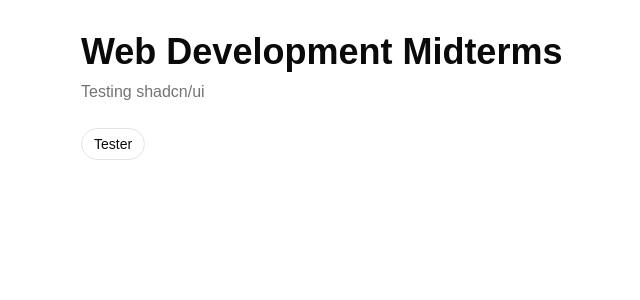
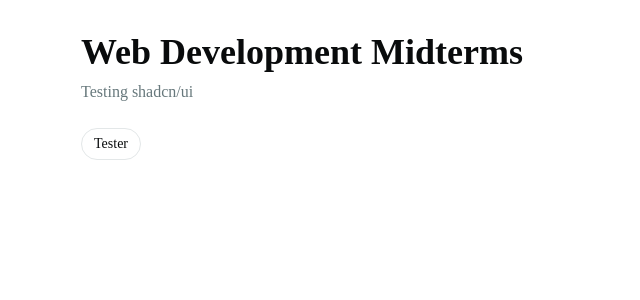
Before and after one commit to mrcv-dmg/midterm-project-webdvt, a React (Vite) app: page / in a window 1280 px wide. Shown: the top 300 px of the page, without its empty margins (15-655 px from the left). Built offline with nearby package versions, Linux system fonts and the light colour scheme.

Commit message:
switched to a custom shadui-based preset

```diff
--- a/package.json
+++ b/package.json
@@ -14,6 +14,7 @@
     "@fontsource-variable/geist": "^5.3.0",
     "@fontsource-variable/inter": "^5.3.0",
     "@fontsource-variable/jetbrains-mono": "^5.3.0",
+    "@fontsource-variable/merriweather": "^5.3.0",
     "@phosphor-icons/react": "^2.1.10",
     "@tailwindcss/vite": "^4.3.3",
     "class-variance-authority": "^0.7.1",
--- a/src/index.css
+++ b/src/index.css
@@ -2,6 +2,7 @@
 @import "shadcn/tailwind.css";
 @import "tw-animate-css";
 @import "@fontsource-variable/inter";
+@import "@fontsource-variable/merriweather";
 
 @custom-variant dark (&:is(.dark *));
 
@@ -44,77 +45,78 @@
   --radius-2xl: calc(var(--radius) * 1.8);
   --radius-3xl: calc(var(--radius) * 2.2);
   --radius-4xl: calc(var(--radius) * 2.6);
-  --font-heading: var(--font-sans);
+  --font-heading: var(--font-serif);
   --font-sans: 'Inter Variable', sans-serif;
+  --font-serif: 'Merriweather Variable', serif;
 }
 
 :root {
   --radius: 0.625rem;
   --background: oklch(1 0 0);
-  --foreground: oklch(0.145 0 0);
+  --foreground: oklch(0.148 0.004 228.8);
   --card: oklch(1 0 0);
-  --card-foreground: oklch(0.145 0 0);
+  --card-foreground: oklch(0.148 0.004 228.8);
   --popover: oklch(1 0 0);
-  --popover-foreground: oklch(0.145 0 0);
-  --primary: oklch(0.205 0 0);
-  --primary-foreground: oklch(0.985 0 0);
-  --secondary: oklch(0.97 0 0);
-  --secondary-foreground: oklch(0.205 0 0);
-  --muted: oklch(0.97 0 0);
-  --muted-foreground: oklch(0.556 0 0);
-  --accent: oklch(0.97 0 0);
-  --accent-foreground: oklch(0.205 0 0);
+  --popover-foreground: oklch(0.148 0.004 228.8);
+  --primary: oklch(0.218 0.008 223.9);
+  --primary-foreground: oklch(0.987 0.002 197.1);
+  --secondary: oklch(0.963 0.002 197.1);
+  --secondary-foreground: oklch(0.218 0.008 223.9);
+  --muted: oklch(0.963 0.002 197.1);
+  --muted-foreground: oklch(0.56 0.021 213.5);
+  --accent: oklch(0.218 0.008 223.9);
+  --accent-foreground: oklch(0.987 0.002 197.1);
   --destructive: oklch(0.577 0.245 27.325);
-  --border: oklch(0.922 0 0);
-  --input: oklch(0.922 0 0);
-  --ring: oklch(0.708 0 0);
-  --chart-1: oklch(0.87 0 0);
-  --chart-2: oklch(0.556 0 0);
-  --chart-3: oklch(0.439 0 0);
-  --chart-4: oklch(0.371 0 0);
-  --chart-5: oklch(0.269 0 0);
-  --sidebar: oklch(0.985 0 0);
-  --sidebar-foreground: oklch(0.145 0 0);
-  --sidebar-primary: oklch(0.205 0 0);
-  --sidebar-primary-foreground: oklch(0.985 0 0);
-  --sidebar-accent: oklch(0.97 0 0);
-  --sidebar-accent-foreground: oklch(0.205 0 0);
-  --sidebar-border: oklch(0.922 0 0);
-  --sidebar-ring: oklch(0.708 0 0);
+  --border: oklch(0.925 0.005 214.3);
+  --input: oklch(0.925 0.005 214.3);
+  --ring: oklch(0.723 0.014 214.4);
+  --chart-1: oklch(0.872 0.007 219.6);
+  --chart-2: oklch(0.56 0.021 213.5);
+  --chart-3: oklch(0.45 0.017 213.2);
+  --chart-4: oklch(0.378 0.015 216);
+  --chart-5: oklch(0.275 0.011 216.9);
+  --sidebar: oklch(0.987 0.002 197.1);
+  --sidebar-foreground: oklch(0.148 0.004 228.8);
+  --sidebar-primary: oklch(0.218 0.008 223.9);
+  --sidebar-primary-foreground: oklch(0.987 0.002 197.1);
+  --sidebar-accent: oklch(0.963 0.002 197.1);
+  --sidebar-accent-foreground: oklch(0.218 0.008 223.9);
+  --sidebar-border: oklch(0.925 0.005 214.3);
+  --sidebar-ring: oklch(0.723 0.014 214.4);
 }
 
 .dark {
-  --background: oklch(0.145 0 0);
-  --foreground: oklch(0.985 0 0);
-  --card: oklch(0.205 0 0);
-  --card-foreground: oklch(0.985 0 0);
-  --popover: oklch(0.205 0 0);
-  --popover-foreground: oklch(0.985 0 0);
-  --primary: oklch(0.922 0 0);
-  --primary-foreground: oklch(0.205 0 0);
-  --secondary: oklch(0.269 0 0);
-  --secondary-foreground: oklch(0.985 0 0);
-  --muted: oklch(0.269 0 0);
-  --muted-foreground: oklch(0.708 0 0);
-  --accent: oklch(0.269 0 0);
-  --accent-foreground: oklch(0.985 0 0);
+  --background: oklch(0.148 0.004 228.8);
+  --foreground: oklch(0.987 0.002 197.1);
+  --card: oklch(0.218 0.008 223.9);
+  --card-foreground: oklch(0.987 0.002 197.1);
+  --popover: oklch(0.218 0.008 223.9);
+  --popover-foreground: oklch(0.987 0.002 197.1);
+  --primary: oklch(0.925 0.005 214.3);
+  --primary-foreground: oklch(0.218 0.008 223.9);
+  --secondary: oklch(0.275 0.011 216.9);
+  --secondary-foreground: oklch(0.987 0.002 197.1);
+  --muted: oklch(0.275 0.011 216.9);
+  --muted-foreground: oklch(0.723 0.014 214.4);
+  --accent: oklch(0.925 0.005 214.3);
+  --accent-foreground: oklch(0.218 0.008 223.9);
   --destructive: oklch(0.704 0.191 22.216);
   --border: oklch(1 0 0 / 10%);
   --input: oklch(1 0 0 / 15%);
-  --ring: oklch(0.556 0 0);
-  --chart-1: oklch(0.87 0 0);
-  --chart-2: oklch(0.556 0 0);
-  --chart-3: oklch(0.439 0 0);
-  --chart-4: oklch(0.371 0 0);
-  --chart-5: oklch(0.269 0 0);
-  --sidebar: oklch(0.205 0 0);
-  --sidebar-foreground: oklch(0.985 0 0);
+  --ring: oklch(0.56 0.021 213.5);
+  --chart-1: oklch(0.872 0.007 219.6);
+  --chart-2: oklch(0.56 0.021 213.5);
+  --chart-3: oklch(0.45 0.017 213.2);
+  --chart-4: oklch(0.378 0.015 216);
+  --chart-5: oklch(0.275 0.011 216.9);
+  --sidebar: oklch(0.218 0.008 223.9);
+  --sidebar-foreground: oklch(0.987 0.002 197.1);
   --sidebar-primary: oklch(0.488 0.243 264.376);
-  --sidebar-primary-foreground: oklch(0.985 0 0);
-  --sidebar-accent: oklch(0.269 0 0);
-  --sidebar-accent-foreground: oklch(0.985 0 0);
+  --sidebar-primary-foreground: oklch(0.987 0.002 197.1);
+  --sidebar-accent: oklch(0.275 0.011 216.9);
+  --sidebar-accent-foreground: oklch(0.987 0.002 197.1);
   --sidebar-border: oklch(1 0 0 / 10%);
-  --sidebar-ring: oklch(0.556 0 0);
+  --sidebar-ring: oklch(0.56 0.021 213.5);
 }
 
 @layer base {
@@ -126,6 +128,9 @@
     @apply bg-background text-foreground;
   }
   html {
-    @apply font-sans;
+    @apply font-serif;
+  }
+  button:not(:disabled), [role="button"]:not(:disabled) {
+    cursor: pointer;
   }
 }
```
Also changed, not shown: components.json, 1 other file (tests, documents, lock files or other folders).
